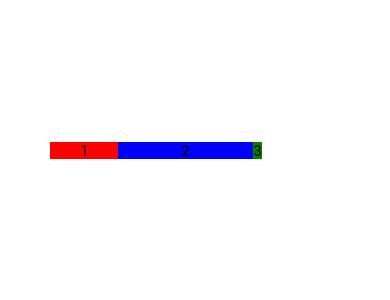
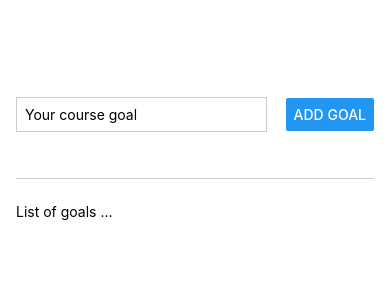
Before and after one commit to OkoroKelvin/RNCourse, a React Native app: screen / in a window 390 px wide. Shown: the top 300 px of the page. Built offline with nearby package versions, Linux system fonts and the light colour scheme.

Commit message:
Improving the layout

```diff
--- a/App.js
+++ b/App.js
@@ -4,46 +4,41 @@
 
 export default function App() {
   return (
-    <View
-      style={{
-        padding: 50,
-        flexDirection: 'row',
-        width: '80%',
-        height: 300,
-        justifyContent: 'space-around',
-        alignItems: 'center',
-      }}
-    >
-      <View
-        style={{
-          backgroundColor: 'red',
-          flex: 1,
-          justifyContent: 'center',
-          alignItems: 'center'
-        }}
-      >
-        <Text>1</Text>
+    <View style={styles.appContainer}>
+      <View style={styles.inputContainer}>
+        <TextInput style={styles.textInput} placeholder='Your course goal'/>
+        <Button title='Add Goal'/>
       </View>
-      <View
-        style={{
-          backgroundColor: 'blue',
-          flex: 2,
-          justifyContent: 'center',
-          alignItems: 'center'
-        }}
-      >
-        <Text>2</Text>
-      </View>
-      <View
-        style={{
-          backgroundColor: 'green',
-
-          justifyContent: 'center',
-          alignItems: 'center'
-        }}
-      >
-        <Text>3</Text>
+      <View style={styles.goalsContainer}>
+        <Text>List of goals ...</Text>
       </View>
     </View>
   );
-};
+}
+
+const styles = StyleSheet.create({
+  appContainer:{
+    flex:1,
+    paddingTop:50,
+    paddingHorizontal:16
+  },
+  inputContainer:{
+    flex:1,
+    flexDirection:'row',
+    justifyContent:'space-between',
+    alignItems: 'center',
+    marginBottom: 24,
+    borderBottomWidth:1,
+    borderBottomColor:'#cccccc'
+  },
+  textInput:{
+    borderWidth:1,
+    borderColor:'#cccccc',
+    width:'70%',
+    marginRight:8,
+    padding: 8
+  },
+  goalsContainer:{
+    flex:5
+  }
+});
```
